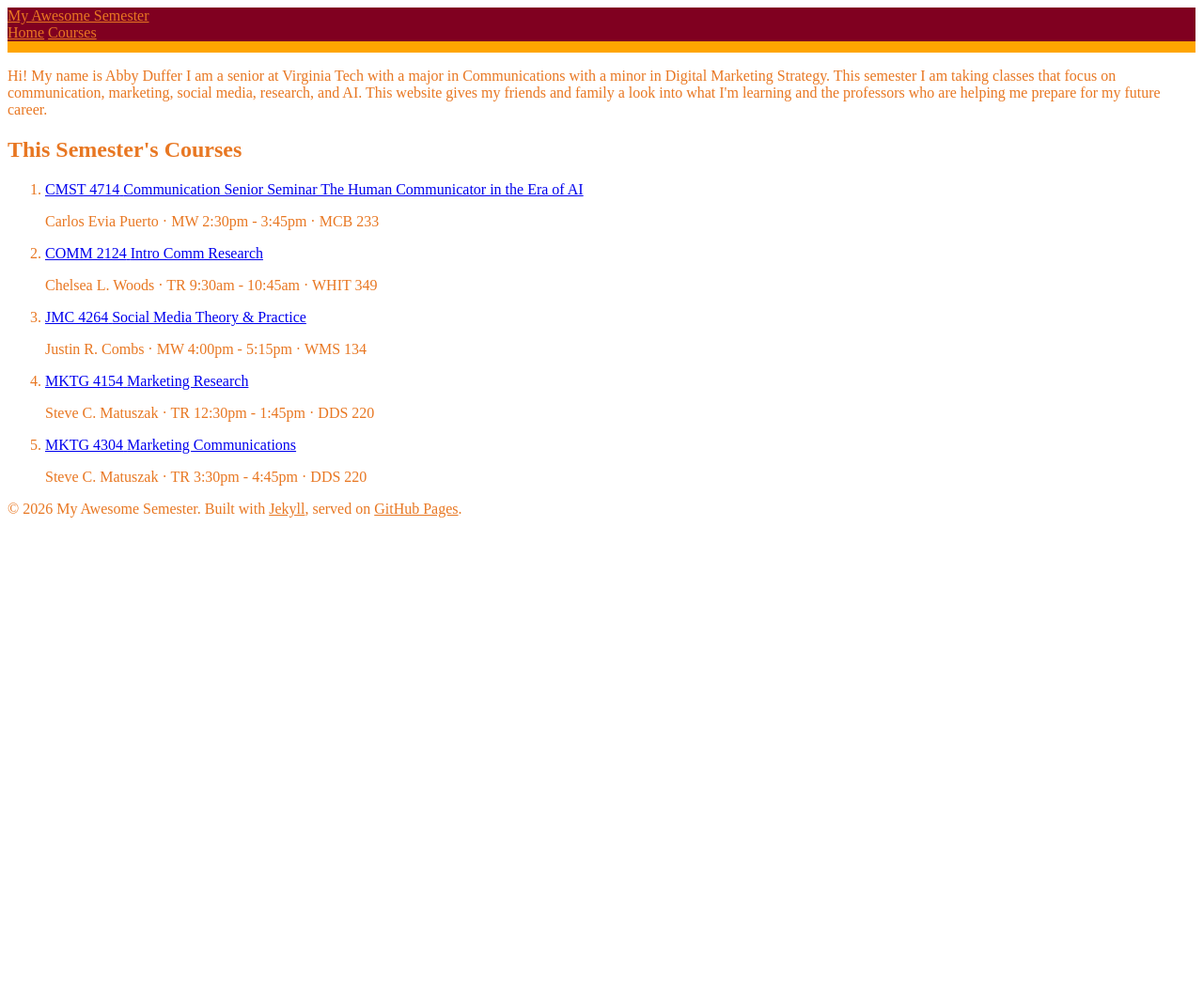
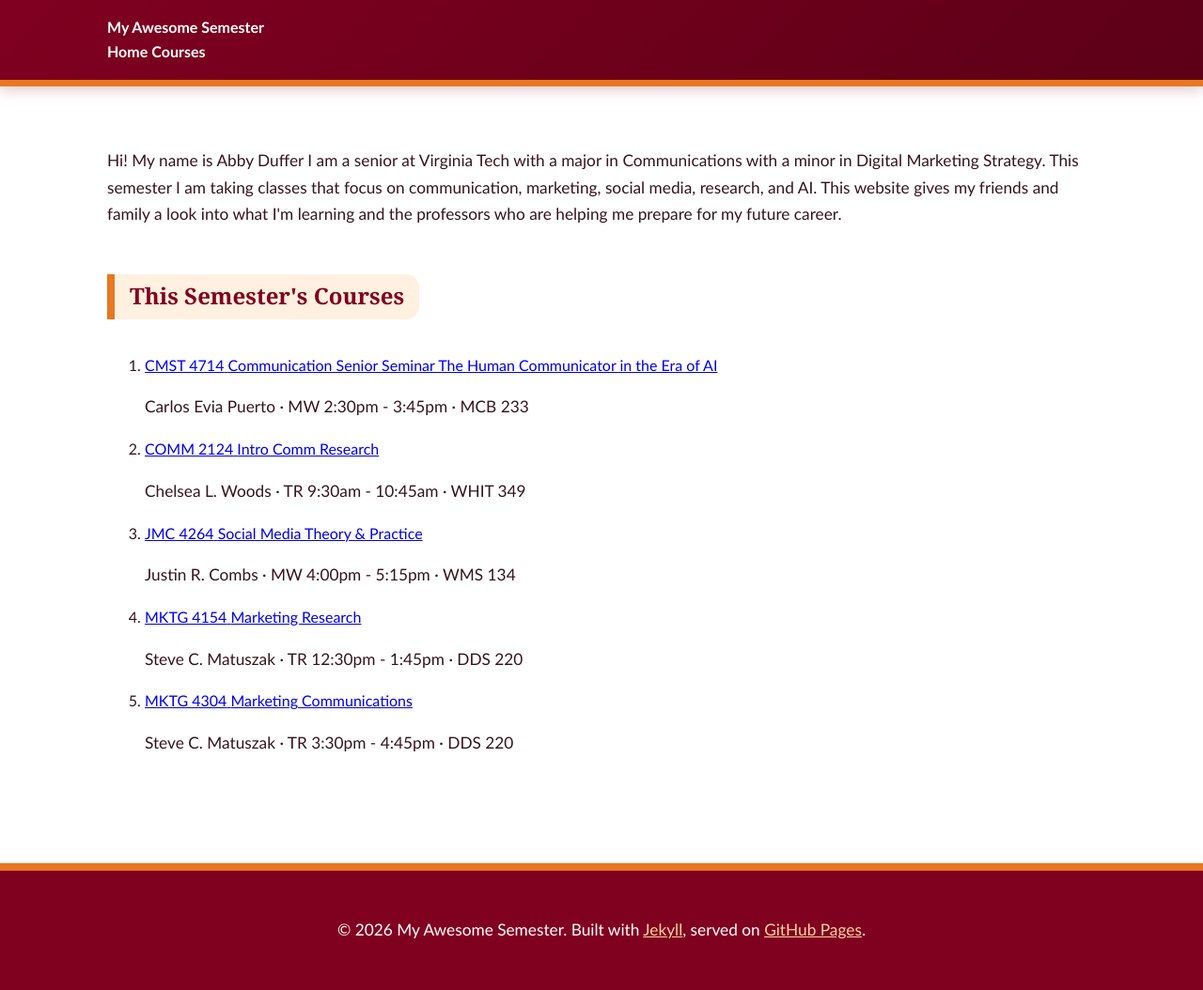
Before and after one commit to abbyduffer12/myawesomesemester, a Jekyll site: the page built from index.md, in a window 1280 px wide. Shown: the whole page at 94% size. Built offline with Jekyll 4.4.1, drawn with Linux system fonts in a browser that asks for light colours; before the commit the page ends 900 px from its top, so only the background shows below that.

Commit message:
Refactor CSS styles for improved design and layout

```diff
--- a/assets/css/main.scss
+++ b/assets/css/main.scss
@@ -8,7 +8,7 @@
 // ------------------------------------------------------------------
 
 :root {
- --burgundy: #800020;
+  --burgundy: #800020;
   --burgundy-dark: #5c0017;
   --orange: #e87722;
   --orange-light: #fff0df;
@@ -16,56 +16,210 @@
   --ink: #35151d;
   --line: #ffa500;
   --white: #ffffff;
+  --shadow: 0 10px 24px rgba(128, 0, 32, 0.14);
 }
 
-html,
-body {
-  background: #ffffff !important;
-  color: #800020 !important;
+* {
+  box-sizing: border-box;
 }
 
-header,
-nav {
-  background: #800020 !important;
-  color: #ffffff !important;
-  border-bottom: 6px solid #ffa500 !important;
+html {
+  scroll-behavior: smooth;
+}
+
+body {
+  margin: 0;
+  background: var(--white);
+  color: var(--ink);
+  font-family: "Trebuchet MS", Arial, sans-serif;
+  line-height: 1.65;
+}
+
+header {
+  background: linear-gradient(135deg, var(--burgundy), var(--burgundy-dark));
+  color: var(--white);
+  border-bottom: 7px solid var(--orange);
+  box-shadow: 0 4px 14px rgba(128, 0, 32, 0.22);
+}
+
+header .wrapper,
+nav .wrapper,
+header > div,
+nav > div {
+  max-width: 1100px;
+  margin: 0 auto;
+  padding: 1rem 1.5rem;
 }
 
 header a,
 nav a {
-  color: #ffffff !important;
+  color: var(--white);
+  text-decoration: none;
+  font-weight: bold;
+  transition: color 0.2s ease, transform 0.2s ease;
 }
 
-body,
+header a:hover,
+nav a:hover {
+  color: #ffd39f;
+  transform: translateY(-2px);
+}
+
 main,
-.content,
 .wrapper,
+.content {
+  max-width: 1100px;
+  margin: 0 auto;
+  padding: 3rem 1.5rem;
+}
+
 h1,
 h2,
-h3,
-h4,
-p,
-li,
+h3 {
+  color: var(--burgundy);
+  font-family: Georgia, serif;
+  line-height: 1.2;
+}
+
+h1 {
+  font-size: clamp(2.4rem, 6vw, 4.5rem);
+  text-align: center;
+  margin: 0 0 2rem;
+  text-shadow: 3px 3px 0 #ffd39f;
+}
+
+h2 {
+  display: inline-block;
+  margin-top: 2rem;
+  padding: 0.6rem 1rem;
+  border-left: 8px solid var(--orange);
+  border-radius: 0 14px 14px 0;
+  background: var(--orange-light);
+}
+
+p {
+  font-size: 1.08rem;
+}
+
+main > p:first-of-type,
+.intro,
+article,
+.card,
+.course {
+  background: var(--cream);
+  border: 3px solid var(--line);
+  border-radius: 22px;
+  padding: 1.4rem 1.6rem;
+  box-shadow: var(--shadow);
+}
+
+main > p:first-of-type {
+  position: relative;
+  overflow: hidden;
+}
+
+main > p:first-of-type::before {
+  content: "🦃 ✨";
+  display: block;
+  color: var(--orange);
+  font-size: 1.5rem;
+  margin-bottom: 0.4rem;
+}
+
 .course,
 article,
-.card,
-.course p,
-article p,
-.card p {
-  color: #e87722 !important;
+.card {
+  margin: 1.2rem 0;
+  transition: transform 0.25s ease, box-shadow 0.25s ease, border-color 0.25s ease;
 }
 
-header a,
-nav a,
-footer a,
+.course:hover,
+article:hover,
+.card:hover {
+  transform: translateY(-7px) rotate(-0.4deg);
+  border-color: var(--orange);
+  box-shadow: 0 16px 30px rgba(232, 119, 34, 0.24);
+}
+
 .course a,
 article a,
 .card a {
-  color: #e87722 !important;
+  color: var(--burgundy);
+  font-weight: bold;
+  text-decoration-thickness: 2px;
+  text-underline-offset: 3px;
 }
 
-header,
-nav,
+.course a:hover,
+article a:hover,
+.card a:hover {
+  color: var(--orange);
+}
+
+button,
+.button,
+input[type="submit"] {
+  display: inline-block;
+  border: 3px solid var(--burgundy);
+  border-radius: 999px;
+  background: var(--orange);
+  color: var(--white);
+  padding: 0.75rem 1.25rem;
+  font-weight: bold;
+  text-decoration: none;
+  cursor: pointer;
+  box-shadow: 0 5px 0 var(--burgundy);
+  transition: transform 0.15s ease, box-shadow 0.15s ease, background 0.15s ease;
+}
+
+button:hover,
+.button:hover,
+input[type="submit"]:hover {
+  background: var(--burgundy);
+  color: var(--white);
+  transform: translateY(2px);
+  box-shadow: 0 2px 0 var(--burgundy-dark);
+}
+
+img {
+  max-width: 100%;
+  border: 5px solid var(--orange);
+  border-radius: 22px;
+  box-shadow: var(--shadow);
+}
+
 footer {
-  color: #e87722 !important;
+  margin-top: 3rem;
+  padding: 2rem 1.5rem;
+  text-align: center;
+  background: var(--burgundy);
+  color: var(--white);
+  border-top: 8px solid var(--orange);
 }
+
+footer a {
+  color: #ffd39f;
+}
+
+@media (max-width: 700px) {
+  main,
+  .wrapper,
+  .content {
+    padding: 2rem 1rem;
+  }
+
+  nav a {
+    display: inline-block;
+    margin: 0.35rem;
+  }
+
+  h1 {
+    font-size: 2.6rem;
+  }
+
+  .course,
+  article,
+  .card {
+    padding: 1rem;
+  }
+}
```
